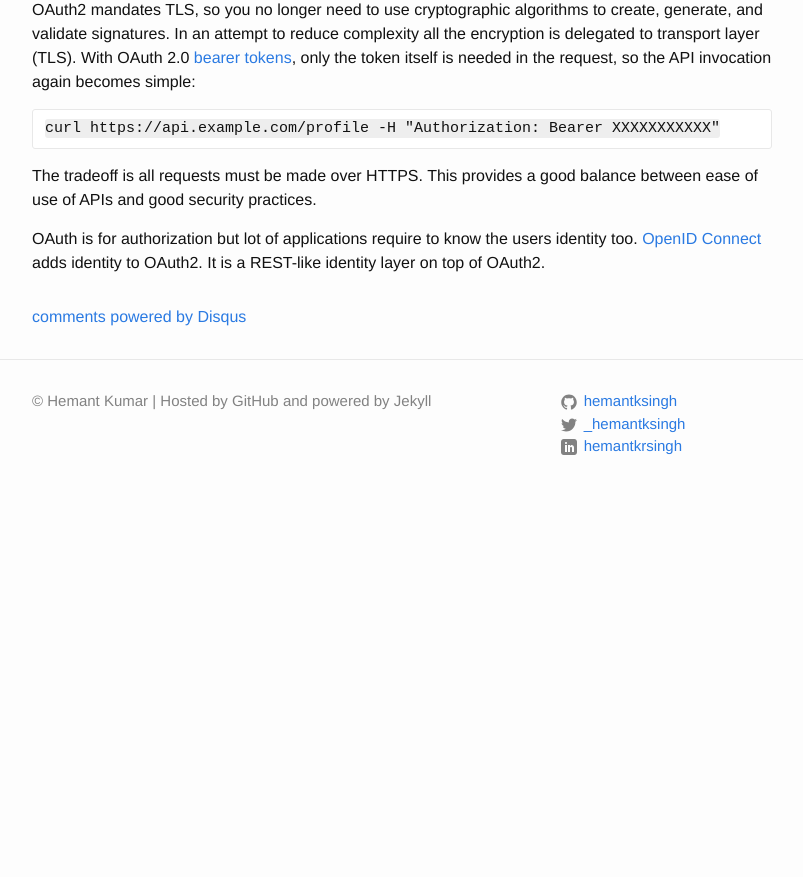
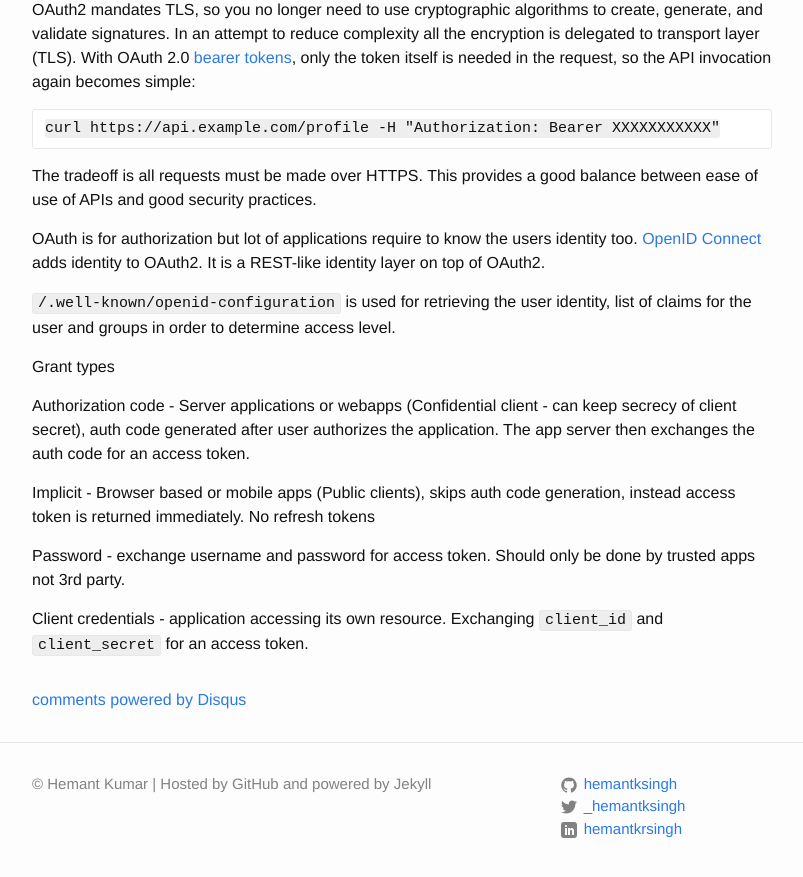
Before and after one commit to hemantksingh/hemantksingh.github.io, a Jekyll site: the page built from _posts/2018-08-01-securing-rest-apis.markdown, in a window 1280 px wide and 900 px high, scrolled down 5919 px. Shown: the top 877 px of the window, without its empty margins (238-1041 px from the left). Built offline with Jekyll 4.4.1, drawn with Linux system fonts in a browser that asks for light colours; comment, search, counter and statistics services are not loaded; before the commit the page ends 6437 px from its top, so only the background shows below that.

Commit message:
Adds grant types.

```diff
--- a/_posts/2018-08-01-securing-rest-apis.markdown
+++ b/_posts/2018-08-01-securing-rest-apis.markdown
@@ -151,3 +151,15 @@ curl https://api.example.com/profile -H "Authorization: Bearer XXXXXXXXXXX"
 The tradeoff is all requests must be made over HTTPS. This provides a good balance between ease of use of APIs and good security practices.
 
 OAuth is for authorization but lot of applications require to know the users identity too. [OpenID Connect](http://openid.net/connect/) adds identity to OAuth2. It is a REST-like identity layer on top of OAuth2.
+
+`/.well-known/openid-configuration` is used for retrieving the user identity, list of claims for the user and groups in order to determine access level.
+
+Grant types
+
+Authorization code - Server applications or webapps (Confidential client - can keep secrecy of client secret), auth code generated after user authorizes the application. The app server then exchanges the auth code for an access token.
+
+Implicit - Browser based or mobile apps (Public clients), skips auth code generation, instead access token is returned immediately. No refresh tokens
+
+Password - exchange username and password for access token. Should only be done by trusted apps not 3rd party.
+
+Client credentials - application accessing its own resource. Exchanging `client_id` and `client_secret` for an access token.
```
